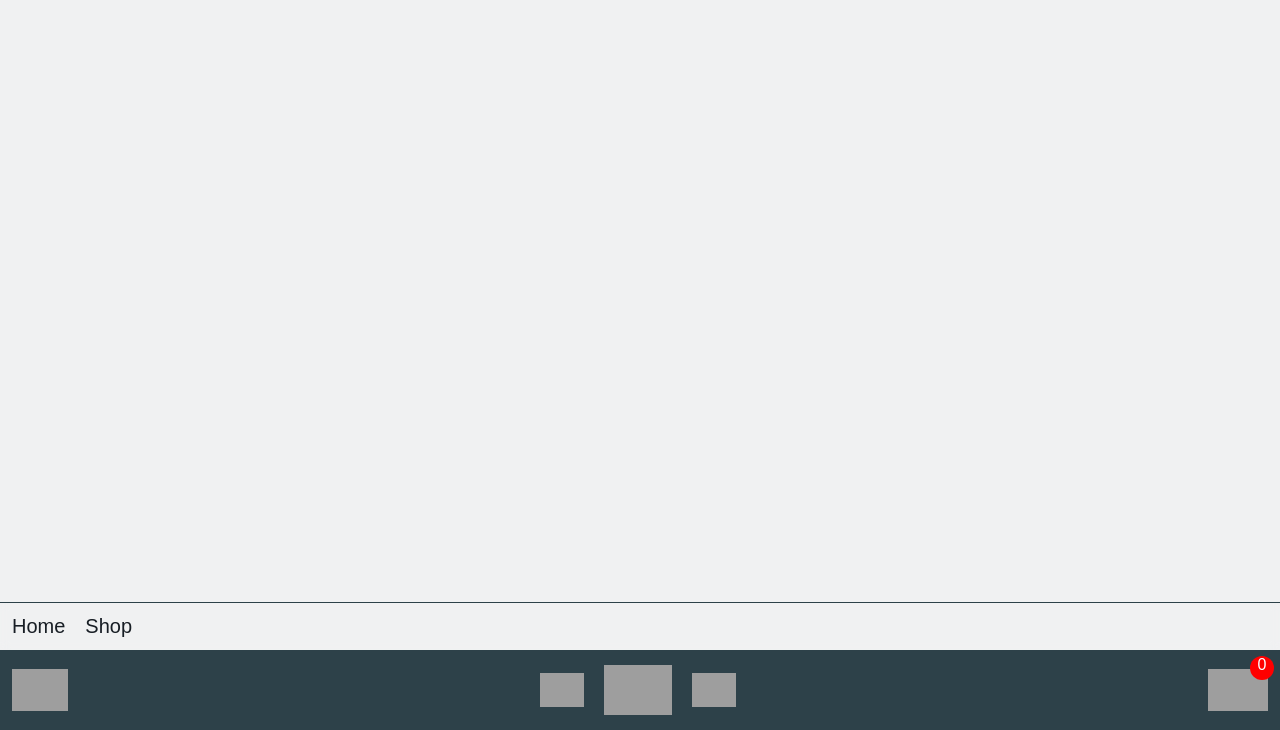
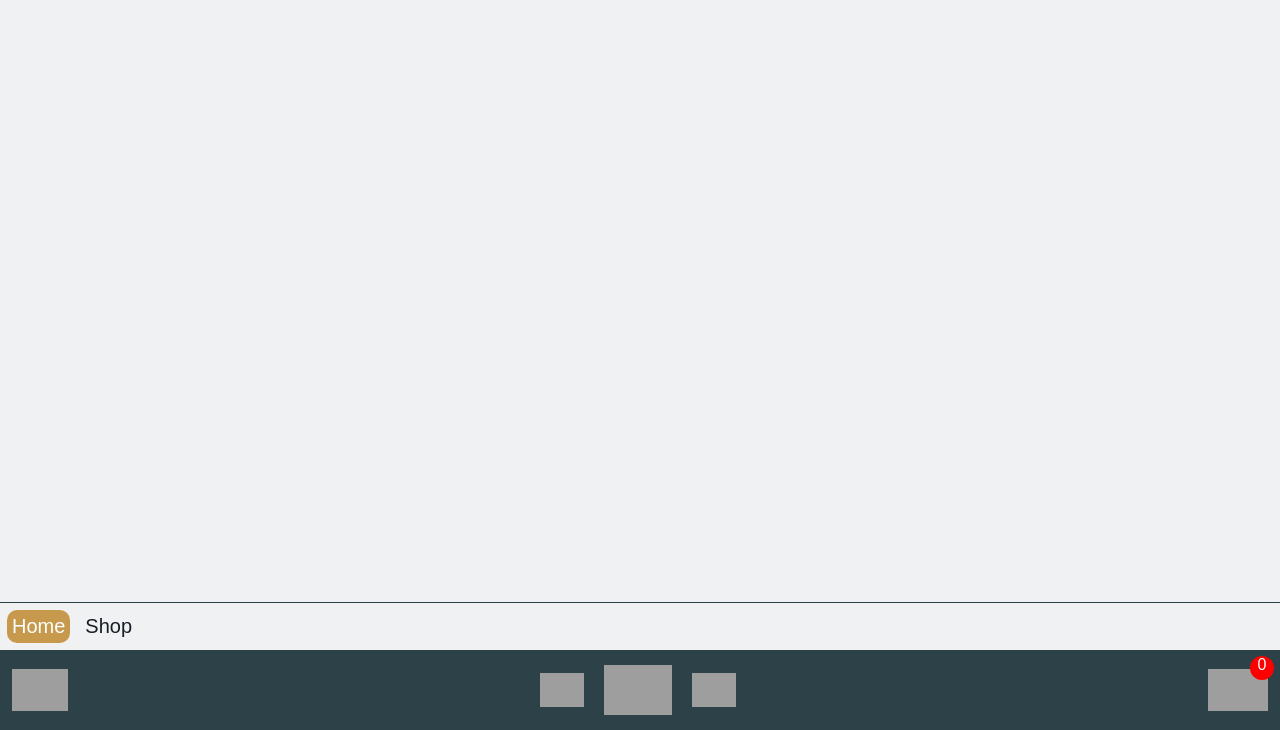
Before and after one commit to Cedrus32/Shopping-Cart, a React app: page / in a window 1280 px wide. Shown: the part 70-800 px from the top of the page. Built offline with nearby package versions, Linux system fonts and the light colour scheme; grey boxes are pictures that could not be loaded.

Commit message:
Add active link styling

```diff
--- a/src/components/PageNav.js
+++ b/src/components/PageNav.js
@@ -7,7 +7,7 @@ const PageNav = () => {
     let navLinks = [];
     const linkList = document.getElementById('menu-links');
 
-    function toggleLinks() {
+    function toggleNavLinks() {
         linkList.classList.toggle('flex');
         linkList.classList.toggle('hide');
     }
@@ -25,9 +25,7 @@ const PageNav = () => {
                 navQuery = `${name.toLowerCase()}`;
         }
         return (
-            <li key={uniqid()}>
-                <NavLink to={navQuery}>{name}</NavLink>
-            </li>
+            <NavLink key={uniqid()} to={navQuery}>{name}</NavLink>
         );
     }
 
@@ -37,10 +35,10 @@ const PageNav = () => {
 
     return (
         <>
-            <img src='../icons/menu.svg' alt='menu' id="menu" onClick={toggleLinks} />
-            <ul id='menu-links' className='flex'>
+            <img src='../icons/menu.svg' alt='menu' id="menu" onClick={toggleNavLinks} />
+            <div id='menu-links' className='flex'>
                 {navLinks}
-            </ul>
+            </div>
         </>
     )
 }
--- a/src/styles/colors.css
+++ b/src/styles/colors.css
@@ -12,6 +12,31 @@ body {
     color: var(--dark);
 }
 
+    a {
+        color: var(--dark);
+        position: relative;
+        height: auto;
+        width: auto;
+    }
+
+    a.active {
+        color: var(--lightest);
+    }
+
+        a.active::before {
+            content: '';
+            position: absolute;
+            top: 0;
+            left: 0;
+            transform: translateX(-0.25em) translateY(-0.25em);
+            z-index: -1;
+            height: calc(100% + 0.5em);
+            width: calc(100% + 0.5em);
+            padding: 0.5em;
+            background-color: var(--accent);
+            border-radius: 0.5em;
+        }
+
     nav {
         background-color: var(--nav);
     }
@@ -21,16 +46,8 @@ body {
            border-top: 1.5px solid var(--nav);
         }
 
-        li a {
-            color: var(--dark);
-        }
-
         .cart-summary {
             color: var(--lightest);
-        }
-
-    #page a {
-        color: var(--dark);
         }
 
     .decrement,
--- a/src/styles/typo.css
+++ b/src/styles/typo.css
@@ -4,10 +4,6 @@ body {
 
 a {
     text-decoration: none;
-}
-
-a:active {
-    color: green;
 }
 
 #menu-links {
```
Lines whose indentation alone changed are shown as unchanged.
